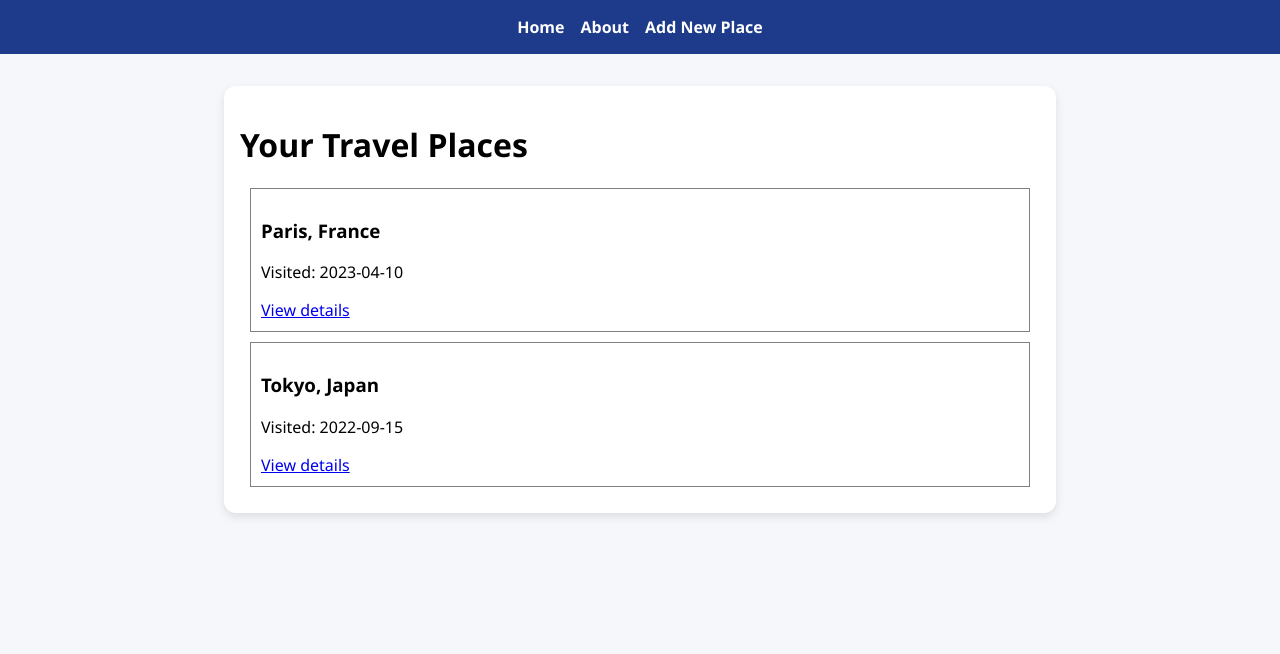
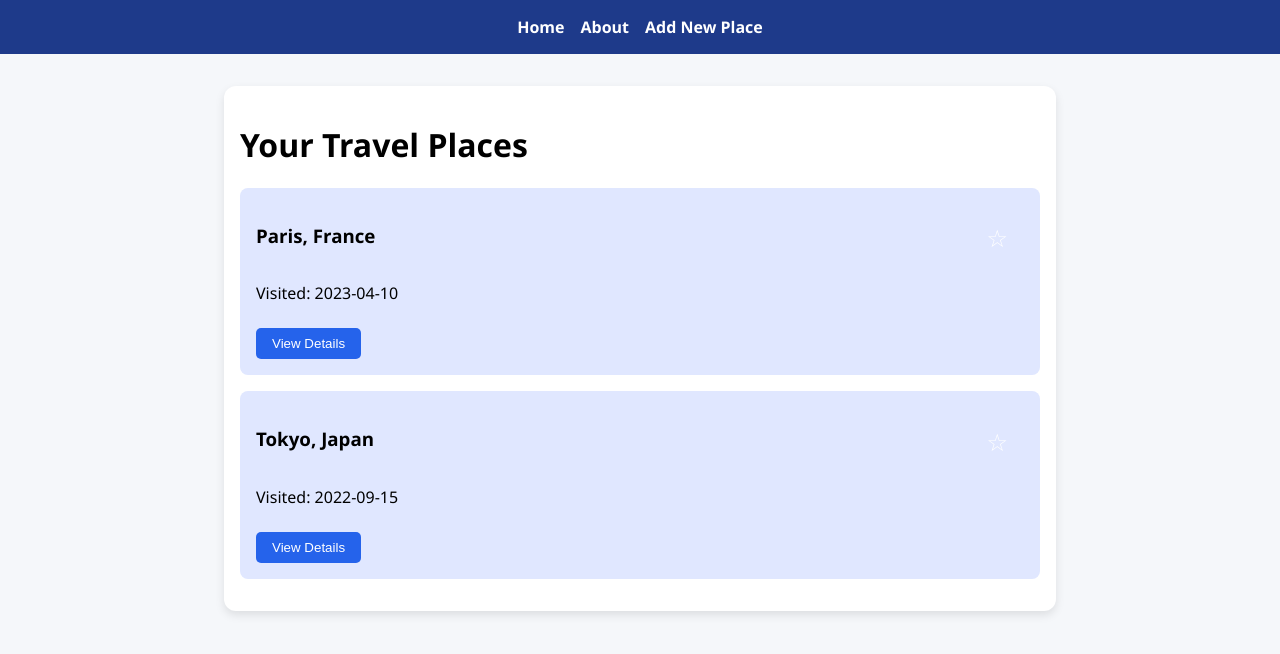
Before and after one commit to KonarAndriiana/Travel-Log, a React (Create React App) app in the folder travel-log/: page / in a window 1280 px wide. Shown: the top 654 px of the page. Built offline with nearby package versions, Linux system fonts and the light colour scheme.

Commit message:
Add favorite func to PlaceCard

```diff
--- a/travel-log/src/components/PlaceCard.js
+++ b/travel-log/src/components/PlaceCard.js
@@ -2,11 +2,25 @@ import React from 'react';
 import { Link } from 'react-router-dom';
 
 function PlaceCard({ place }) {
+  const toggleFavorite = () => {
+    const storedPlaces = JSON.parse(localStorage.getItem('travelPlaces')) || [];
+    const updatedPlaces = storedPlaces.map(p =>
+      p.id === place.id ? { ...p, favorite: !p.favorite } : p
+    );
+    localStorage.setItem('travelPlaces', JSON.stringify(updatedPlaces));
+    window.location.reload(); // jednoduchý refresh, aby sa prepli ikony
+  };
+
   return (
-    <div style={{ border: '1px solid gray', padding: '10px', margin: '10px' }}>
-      <h3>{place.city}, {place.country}</h3>
+    <div className="place-card">
+      <div style={{ display: 'flex', justifyContent: 'space-between' }}>
+        <h3>{place.city}, {place.country}</h3>
+        <button onClick={toggleFavorite} style={{ background: 'none', border: 'none', cursor: 'pointer', fontSize: '1.5rem' }}>
+          {place.favorite ? '⭐' : '☆'}
+        </button>
+      </div>
       <p>Visited: {place.date}</p>
-      <Link to={`/place/${place.id}`}>View details</Link>
+      <Link to={`/place/${place.id}`}><button>View Details</button></Link>
     </div>
   );
 }
--- a/travel-log/src/pages/Home.js
+++ b/travel-log/src/pages/Home.js
@@ -14,15 +14,18 @@ function Home() {
             id: 1,
             city: 'Paris',
             country: 'France',
-          date: '2023-04-10'
+            date: '2023-04-10',
+            favorite: false
         },
         {
             id: 2,
             city: 'Tokyo',
             country: 'Japan',
-          date: '2022-09-15'
-        }
+            date: '2022-09-15',
+            favorite: false
+        },
       ];
+
       localStorage.setItem('travelPlaces', JSON.stringify(demoData));
       setPlaces(demoData);
     }
```
Lines whose indentation alone changed are shown as unchanged.
